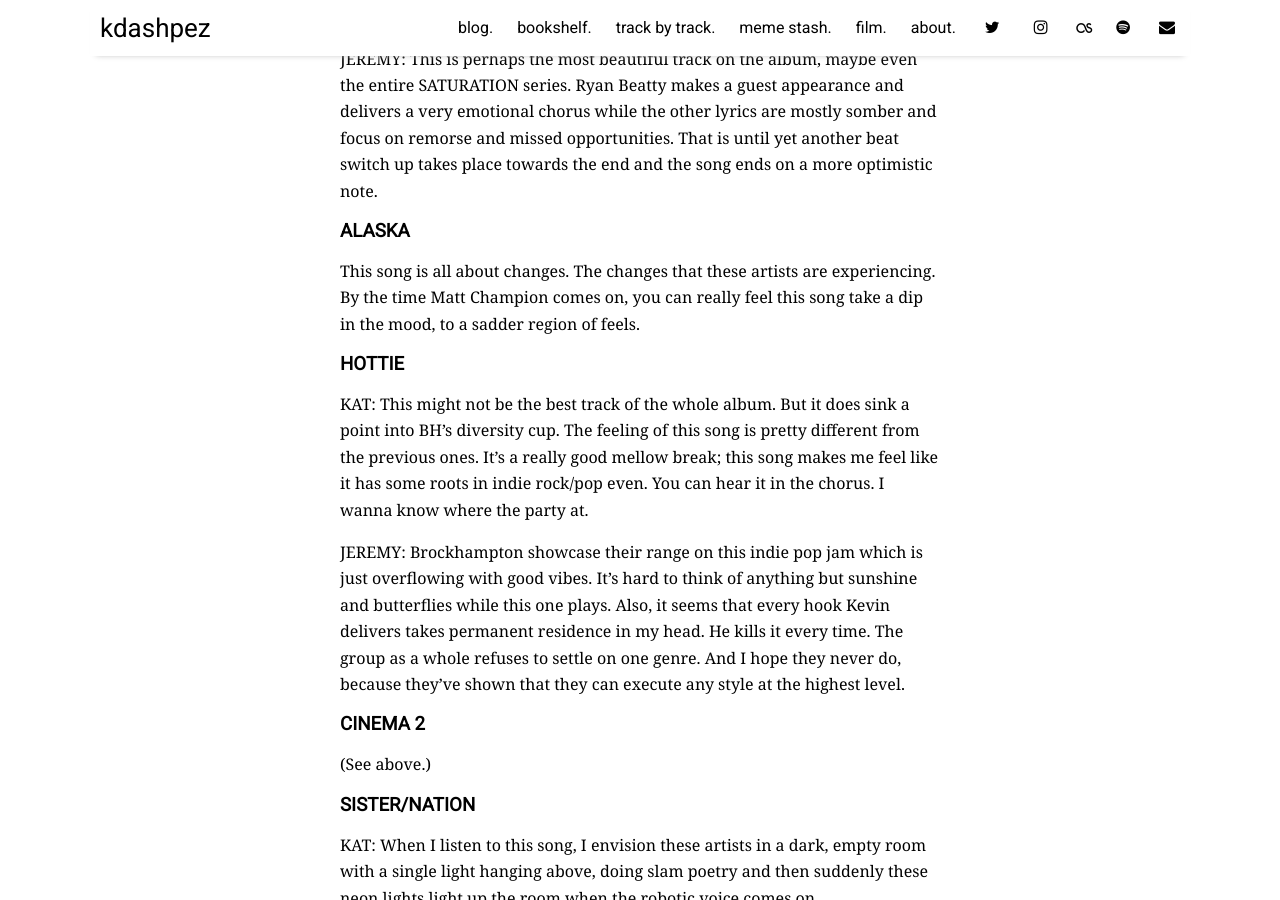
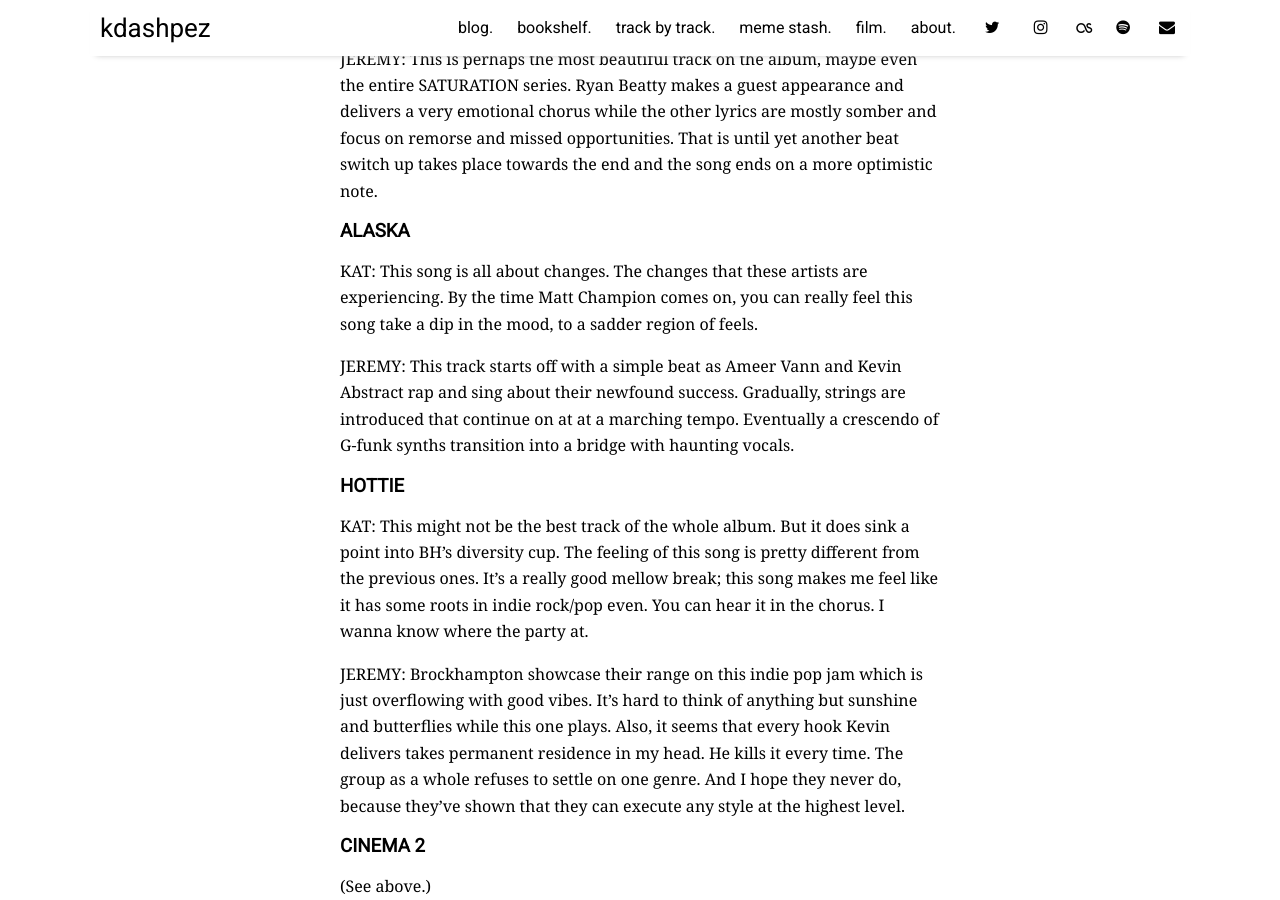
Before and after one commit to kdashpez/kdashpez, a Jekyll site: the page built from _posts/2017-12-18-tbt-saturation-iii.md, in a window 1280 px wide and 900 px high, scrolled down 2980 px. Built offline with Jekyll 4.4.1, drawn with Linux system fonts in a browser that asks for light colours; nearby versions of some CDN libraries.

```diff
--- a/_posts/2017-12-18-tbt-saturation-iii.md
+++ b/_posts/2017-12-18-tbt-saturation-iii.md
@@ -66,9 +66,11 @@
 
 ### ALASKA
 
-This song is all about changes. The changes that these artists are experiencing. By the
+KAT: This song is all about changes. The changes that these artists are experiencing. By the
 time Matt Champion comes on, you can really feel this song take a dip in the mood, to
 a sadder region of feels.
+
+JEREMY: This track starts off with a simple beat as Ameer Vann and Kevin Abstract rap and sing about their newfound success. Gradually, strings are introduced that continue on at at a marching tempo. Eventually a crescendo of G-funk synths transition into a bridge with haunting vocals.
 
 ### HOTTIE
 
```
